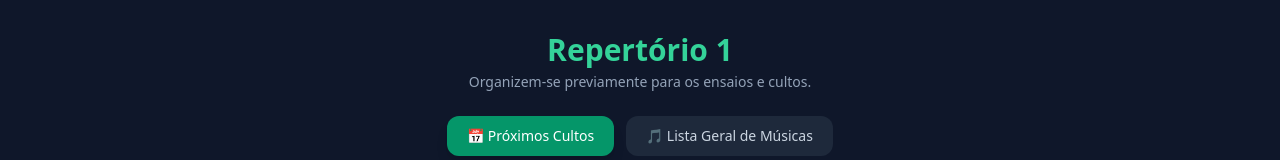
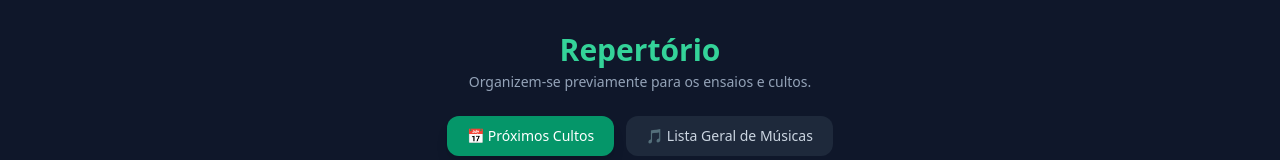
Before and after one commit to LouvorIDB/Repositorio_Igreja, a plain HTML site: page index.html in a window 1280 px wide. Shown: the top 160 px of the page. Drawn offline with nearby package versions, Linux system fonts and the light colour scheme; no server answers.

Commit message:
Update index.html

```diff
--- a/index.html
+++ b/index.html
@@ -31,7 +31,7 @@
     <div class="container mx-auto px-4 py-8 max-w-4xl pb-60">
         <!-- Cabeçalho e Navegação -->
         <header class="mb-8 text-center">
-            <h1 class="text-3xl font-bold text-emerald-400">Repertório 1</h1>
+            <h1 class="text-3xl font-bold text-emerald-400">Repertório</h1>
             <p class="text-slate-400 text-sm mt-1">Organizem-se previamente para os ensaios e cultos.</p>
 
             <!-- Botões de Alternância de Abas -->
```
